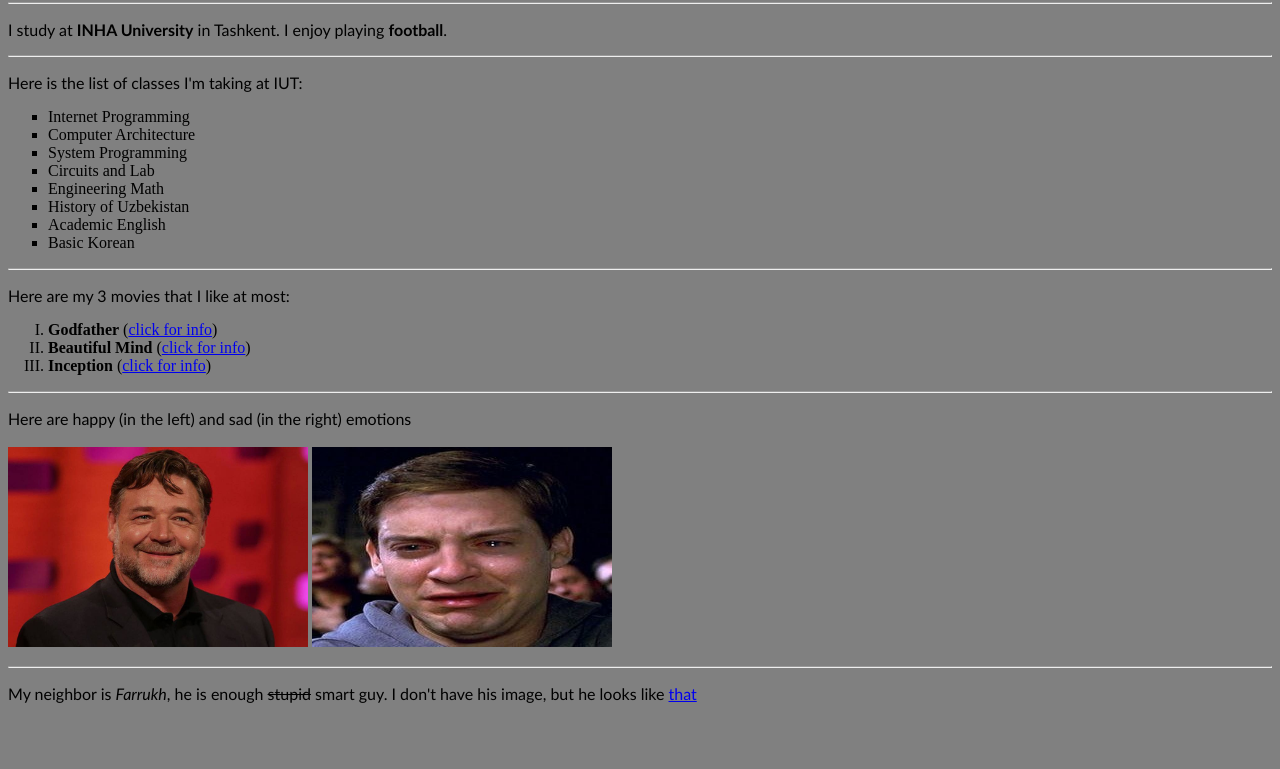
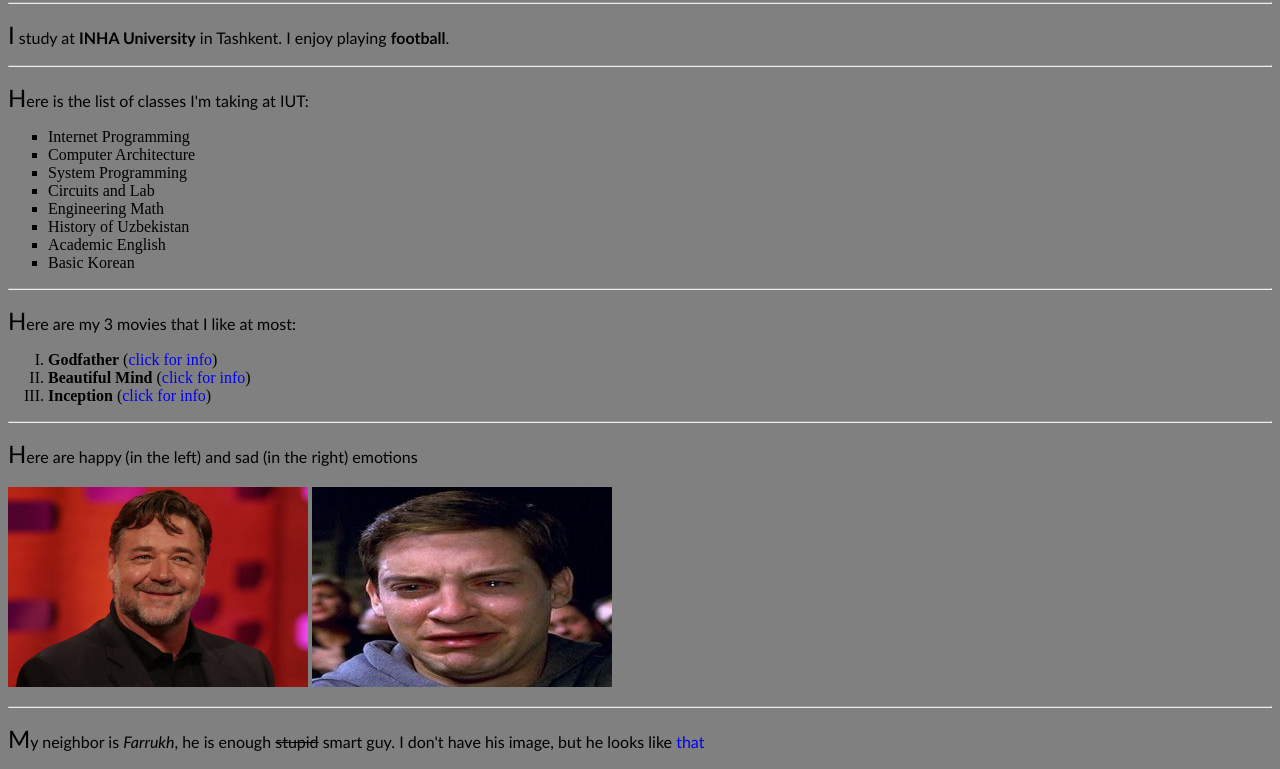
Before and after one commit to jasur4/jasur4.github.io, a plain HTML site: page aboutme.html in a window 1280 px wide. Shown: the part 84-853 px from the top of the page. Before the commit the page ends 803 px from the top, so only its background shows below. Drawn offline with Linux system fonts and the light colour scheme.

Commit message:
css changes

```diff
--- a/aboutme-style.css
+++ b/aboutme-style.css
@@ -16,3 +16,15 @@ img {
 	height: 200px;
 	width: 300px;
 }
+
+a:link {
+	text-decoration: none;
+}
+
+a:hover {
+	text-decoration: underline;
+}
+
+p::first-letter {
+	font-size: 150%;
+}
--- a/style.css
+++ /dev/null
@@ -1,12 +0,0 @@
-body {
-	background-color: grey;
-}
-
-p {
-	font-family: Calibri;
-}
-
-img {
-	height: 200px;
-	width: 300px;
-}
```
